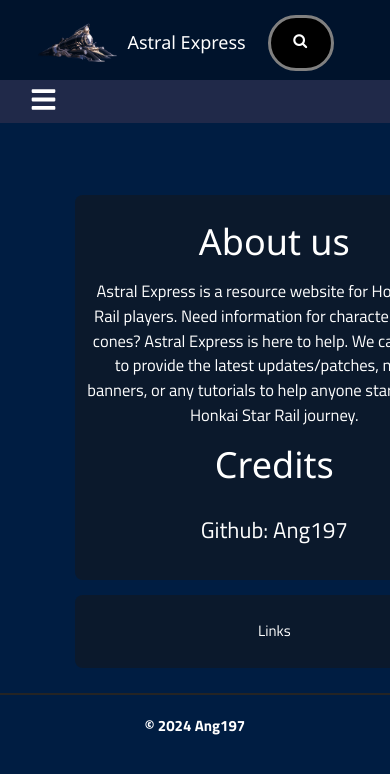
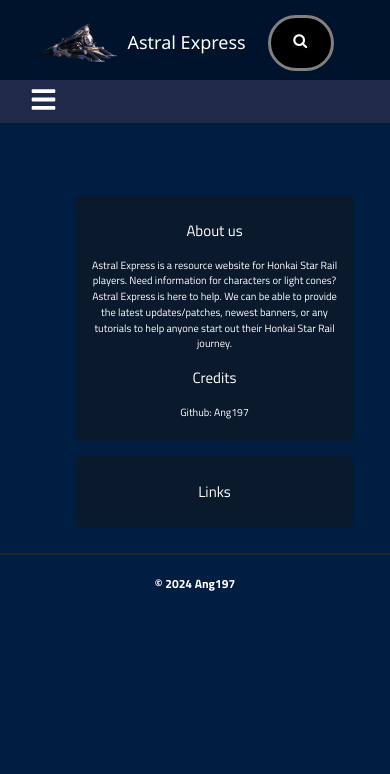
Before and after one commit to Ang197/astral-express, a React (Vite) app: page /About in a window 390 px wide. Shown: the top 774 px of the page. Built offline with nearby package versions, Linux system fonts and the light colour scheme.

Commit message:
More css changes

```diff
--- a/src/pages/About.jsx
+++ b/src/pages/About.jsx
@@ -6,7 +6,7 @@ function About() {
         <>
             <div className="pageContainer">
                 <div className="previewSection w3-animate-top">
-                        <h1>About us</h1>
+                        <p>About us</p>
                         <p className="description">
                             Astral Express is a resource website for Honkai Star Rail players.
                             Need information for characters or light cones? Astral Express is
@@ -15,7 +15,7 @@ function About() {
                             We can be able to provide the latest updates/patches, newest banners,
                             or any tutorials to help anyone start out their Honkai Star Rail journey.
                         </p>
-                        <h1>Credits</h1>
+                        <p>Credits</p>
                         <p className="creditsLink">
                             Github: <a className="githubLink" href="https://github.com/Ang197" target="_blank"> Ang197 </a>
                         </p>
--- a/src/style/footer.css
+++ b/src/style/footer.css
@@ -1,4 +1,10 @@
 .footerContainer{
     font-weight: bold;
     text-align: center;
+}
+
+@media only screen and (max-width: 720px){
+  .footerContainer{
+    font-size: 0.8rem;
   }
+}
--- a/src/style/nav.css
+++ b/src/style/nav.css
@@ -105,6 +105,12 @@
     /*For mobile screen */
     @media only screen and (max-width: 720px){
 
+        .header .headerTop {
+            .headerTitle{
+
+            }
+        }
+
         .headerNavbar .navBtn {
             padding: 0.2rem 0rem 0rem 2rem;
         }
--- a/src/style/page-styles/pageTemplate.css
+++ b/src/style/page-styles/pageTemplate.css
@@ -26,7 +26,7 @@
 }
 
 .description{
-    margin: 0rem 0rem 0rem 0rem;
+    margin: 0rem;
     font-weight: normal;
     font-size: 1.1rem;
     max-width: 100dvh;
@@ -80,5 +80,14 @@
             grid-template-rows: auto;
             font-size: 1rem;
         }
+
+        .description{
+            font-size: 0.7rem;
+            max-width: 30dvh;
+        }
+
+        .creditsLink{
+            font-size: 0.7rem;
+        }
     }
 }
```
